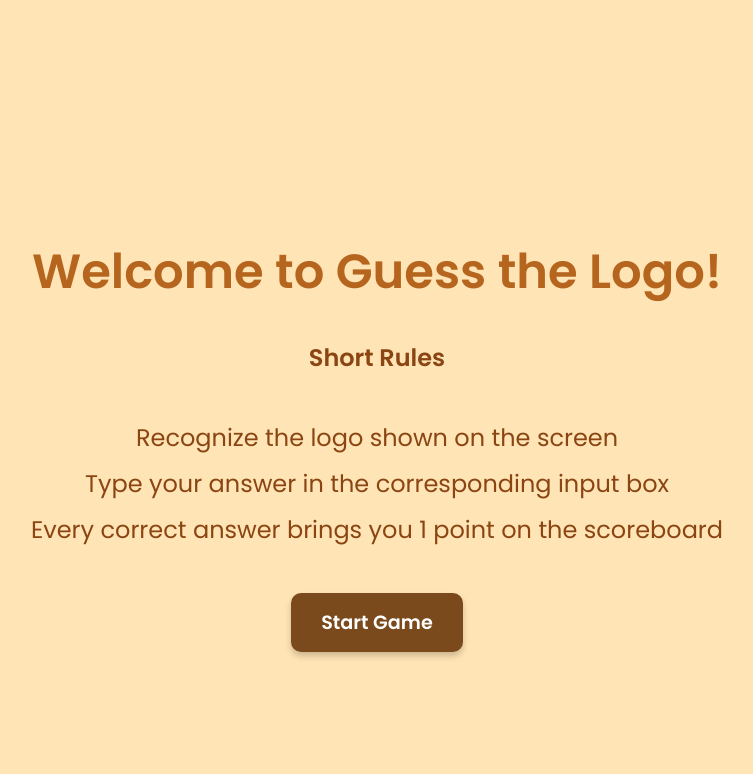
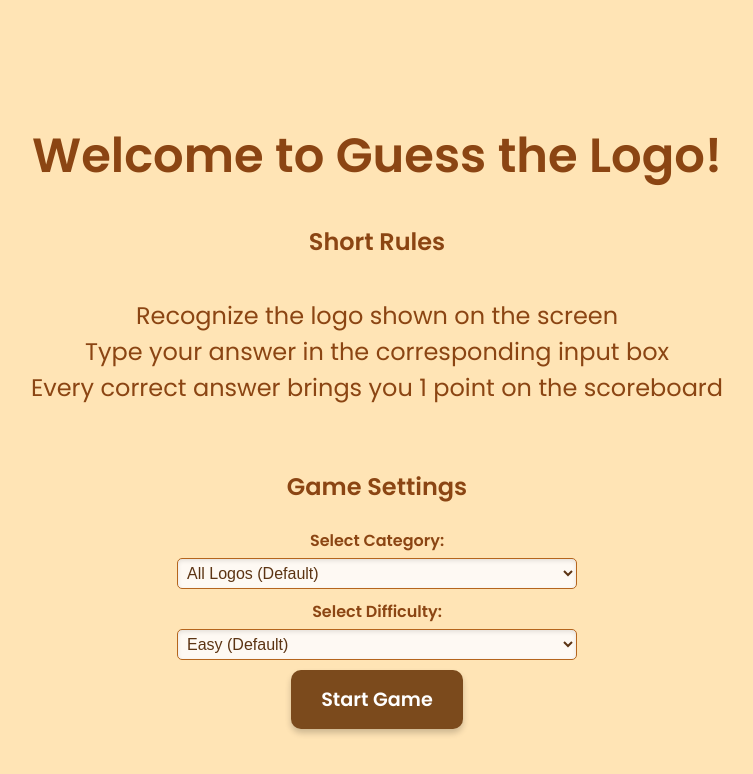
Before and after one commit to GengiuRobert/GuessTheLogo-Angular, an Angular app in the folder guessthelogo/: page /home in a window 1280 px wide. Shown: the top 774 px of the page, without its empty margins (263-1016 px from the left). Built offline with nearby package versions, Linux system fonts and the light colour scheme.

Commit message:
added game setting html and css // code fixing using signals

```diff
--- a/guessthelogo/src/app/home/home.component.css
+++ b/guessthelogo/src/app/home/home.component.css
@@ -9,12 +9,11 @@
     justify-content: center;
     height: 100vh;
     text-align: center;
-    padding: 20px;
 }
 
 h1 {
     font-size: 3rem;
-    color: #b5651d;
+    color: #8b4513;
 }
 
 h2 {
@@ -26,13 +25,11 @@ h2 {
 ul {
     list-style-type: none;
     padding: 0;
-    margin: 20px 0;
     font-size: 1.5rem;
     padding: 15px 20px;
 }
 
 li {
-    margin: 10px 0;
     line-height: 1.5;
     color: #8b4513;
 }
@@ -58,3 +55,43 @@ li {
     background-color: #5c3413;
     transform: scale(1.1);
 }
+
+.settings-form {
+    width: 100%;
+    max-width: 400px;
+}
+
+.settings-form h3 {
+    font-size: 1.5rem;
+    color: #8b4513;
+    text-align: center;
+}
+
+.form-group {
+    margin-bottom: 10px;
+}
+
+.form-group label {
+    display: block;
+    font-size: 1rem;
+    font-weight: bold;
+    color: #8b4513;
+    margin-bottom: 5px;
+}
+
+.form-group select {
+    width: 100%;
+    padding: 5px;
+    font-size: 1rem;
+    color: #5c3413;
+    background-color: #fef9f3;
+    border: 1px solid #b5651d;
+    border-radius: 5px;
+    box-shadow: inset 0 2px 4px rgba(0, 0, 0, 0.1);
+    transition: border-color 0.3s ease;
+}
+
+.form-group select:focus {
+    border-color: #8b4513;
+    outline: none;
+}
--- a/guessthelogo/src/app/home/home.component.html
+++ b/guessthelogo/src/app/home/home.component.html
@@ -6,5 +6,31 @@
         <li>Type your answer in the corresponding input box</li>
         <li>Every correct answer brings you 1 point on the scoreboard</li>
     </ul>
-    <a href="/logolevel" class="button-link">Start Game</a>
+
+    <form class="settings-form">
+        <h3>Game Settings</h3>
+        <div class="form-group">
+            <label for="category">Select Category:</label>
+            <select id="category" name="category">
+                <option value="default" selected>All Logos (Default)</option>
+                <option value="technology">Technology</option>
+                <option value="sports">Sports</option>
+                <option value="food">Food & Drinks</option>
+                <option value="automotive">Automotive</option>
+            </select>
+        </div>
+
+        <div class="form-group">
+            <label for="difficulty">Select Difficulty:</label>
+            <select id="difficulty" name="difficulty">
+                <option value="easy" selected>Easy (Default)</option>
+                <option value="medium">Medium</option>
+                <option value="hard">Hard</option>
+            </select>
+        </div>
+
+        <a href="/logolevel" class="button-link">Start Game</a>
+
+    </form>
+
 </div>
--- a/guessthelogo/src/app/logolevelcard/logolevelcard.component.html
+++ b/guessthelogo/src/app/logolevelcard/logolevelcard.component.html
@@ -1,7 +1,7 @@
 <div class="card-container">
     <div class="card">
-        @if (srcOfRandomLogo) {
-        <img [src]="srcOfRandomLogo" alt="Logo" class="logo-image" />
+        @if (srcOfRandomLogo()) {
+        <img [src]="srcOfRandomLogo()" alt="Logo" class="logo-image" />
         }
         <app-scoreboard />
         <input type="text" placeholder="Enter your answer" id="logo-name" class="answer-input"
--- a/guessthelogo/src/app/logolevelcard/logolevelcard.component.ts
+++ b/guessthelogo/src/app/logolevelcard/logolevelcard.component.ts
@@ -14,18 +14,18 @@ import { ScoreService } from '../../services/score.service';
 @Component({
   selector: 'app-logolevelcard',
   standalone: true,
-  imports: [FormsModule,ScoreboardComponent],
+  imports: [FormsModule, ScoreboardComponent],
   templateUrl: './logolevelcard.component.html',
   styleUrls: ['./logolevelcard.component.css']
 })
 export class LogolevelcardComponent implements OnInit {
   allLogos: Logo[] = [];
-  srcOfRandomLogo: String | undefined;
   currentLogo: Logo | null = null;
+  srcOfRandomLogo = signal<string>('');
   isCorrectAnswer = signal<boolean | null>(null);
   isAllGuessed = signal<boolean>(false);
-  currentMessage = signal('');
-  enteredLogoName = signal('');
+  currentMessage = signal<string>('');
+  enteredLogoName = signal<string>('');
 
   constructor(
     private logoService: LogoService,
@@ -48,7 +48,8 @@ export class LogolevelcardComponent implements OnInit {
       this.router.navigate(['/gamewon']);
       return;
     }
-    this.srcOfRandomLogo = this.currentLogo!.imageSrc;
+
+    this.srcOfRandomLogo.set(this.currentLogo.imageSrc);
     this.enteredLogoName.set('');
     this.isCorrectAnswer.set(null);
   }
--- a/guessthelogo/src/models/logo.model.ts
+++ b/guessthelogo/src/models/logo.model.ts
@@ -1,6 +1,6 @@
 export interface Logo{
-    name : String,
-    imageSrc : String,
-    category : String,
+    name : string,
+    imageSrc : string,
+    category : string,
     difficultyLevel : number
 }
```
Also changed, not shown: 1 other file (tests, documents, lock files or other folders). Lines whose indentation alone changed are shown as unchanged.
